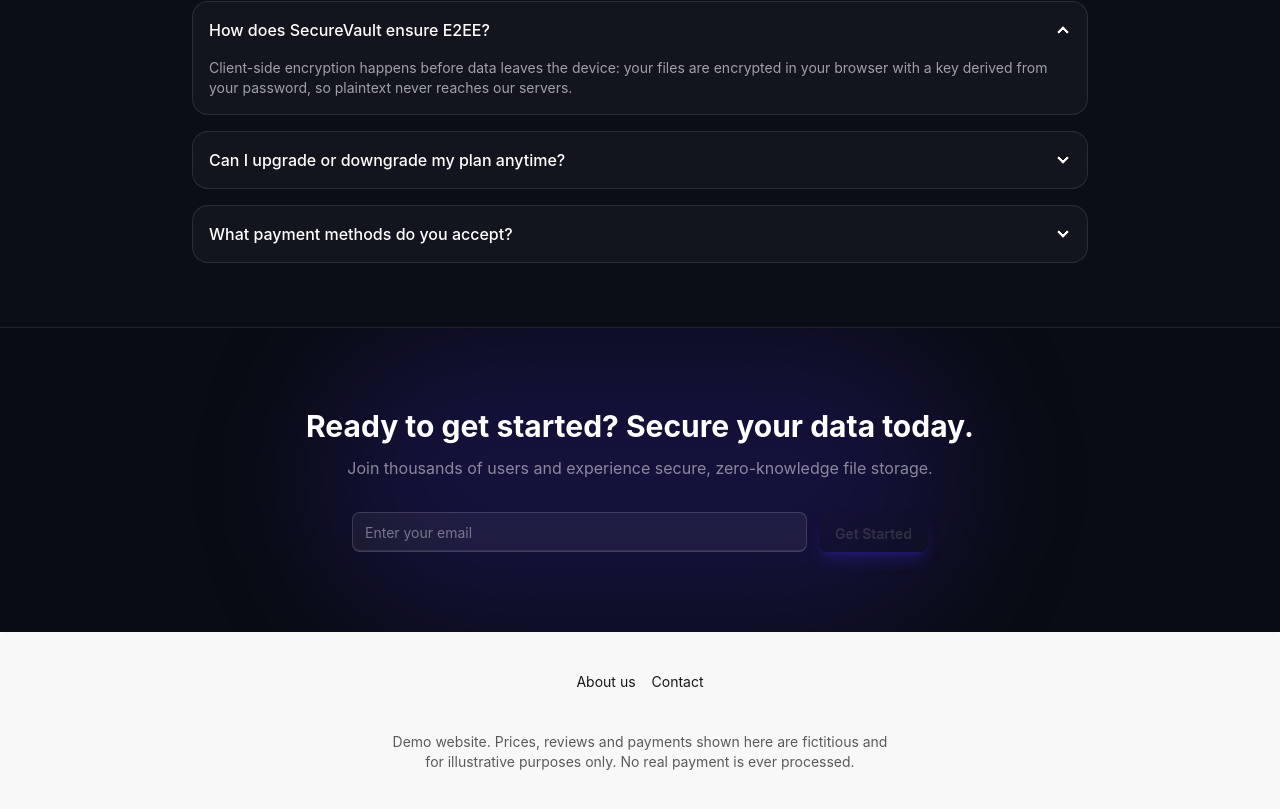
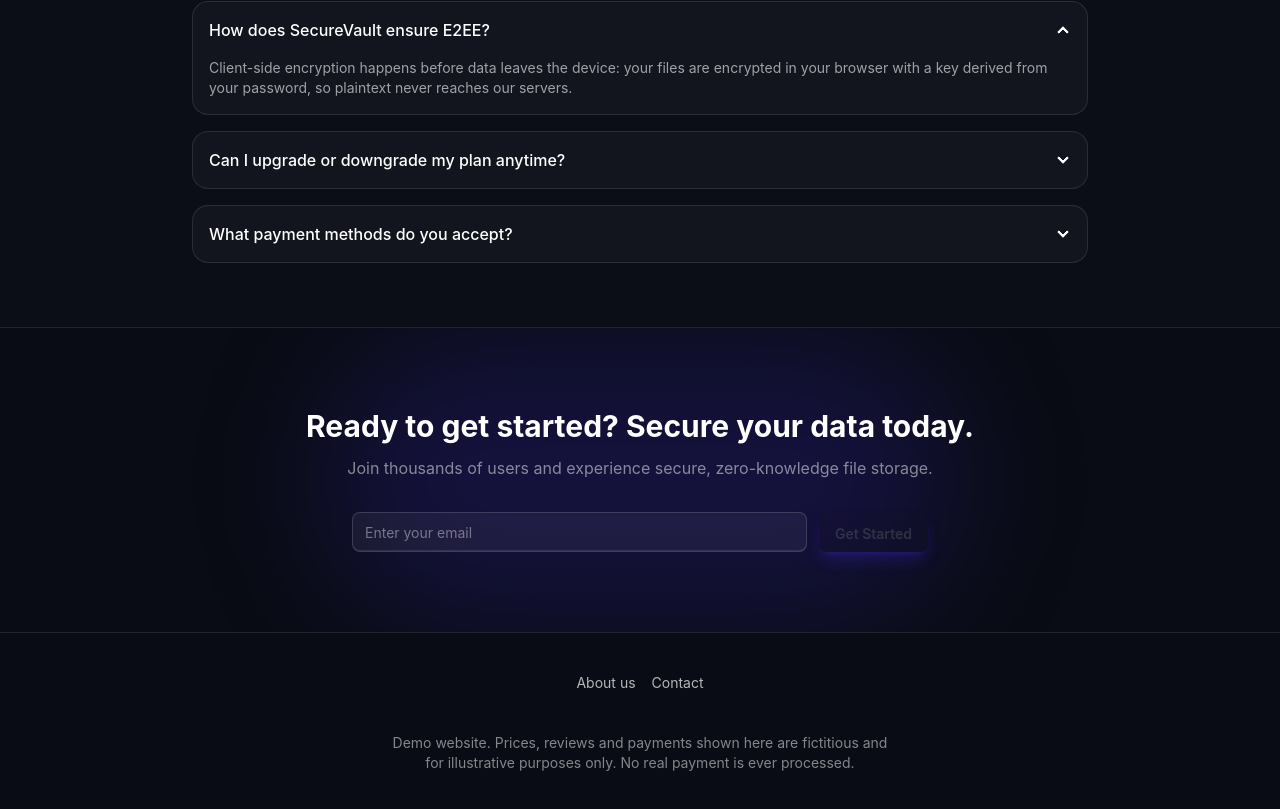
Before and after one commit to eLandoAD/Rila, an Angular app in the folder frontend/: page / in a window 1280 px wide. Shown: the part 3603-4412 px from the top of the page. Built offline with nearby package versions, Linux system fonts and the light colour scheme.

Commit message:
Fix(footer): match the site dark palette

```diff
--- a/frontend/src/app/footer/footer.html
+++ b/frontend/src/app/footer/footer.html
@@ -1,11 +1,10 @@
-
-<footer class="footer footer-horizontal footer-center bg-base-200 text-base-content rounded p-10">
+<footer class="footer footer-horizontal footer-center border-t border-white/10 bg-[#090C14] p-10 text-white/60">
   <nav class="grid grid-flow-col gap-4">
-    <a routerLink="/about" class="link link-hover">About us</a>
-    <a href="mailto:alessio.ferrari@marconirovereto.it" class="link link-hover">Contact</a>
+    <a routerLink="/about" class="link link-hover text-white/70 hover:text-white">About us</a>
+    <a href="mailto:alessio.ferrari@marconirovereto.it" class="link link-hover text-white/70 hover:text-white">Contact</a>
   </nav>
   <aside>
-    <p class="text-md opacity-70 max-w-lg text-center">
+    <p class="text-md max-w-lg text-center text-white/50">
       Demo website. Prices, reviews and payments
       shown here are fictitious and for illustrative purposes only. No real
       payment is ever processed.
```
